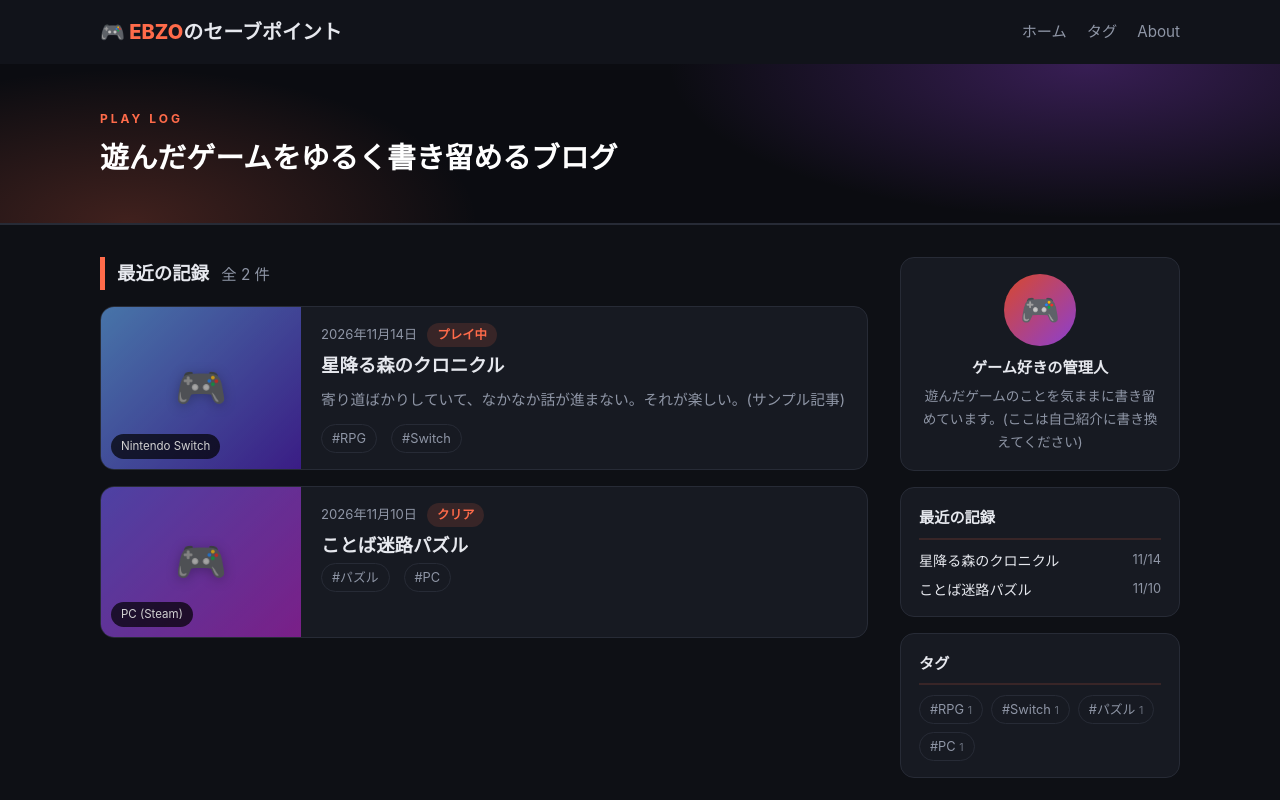
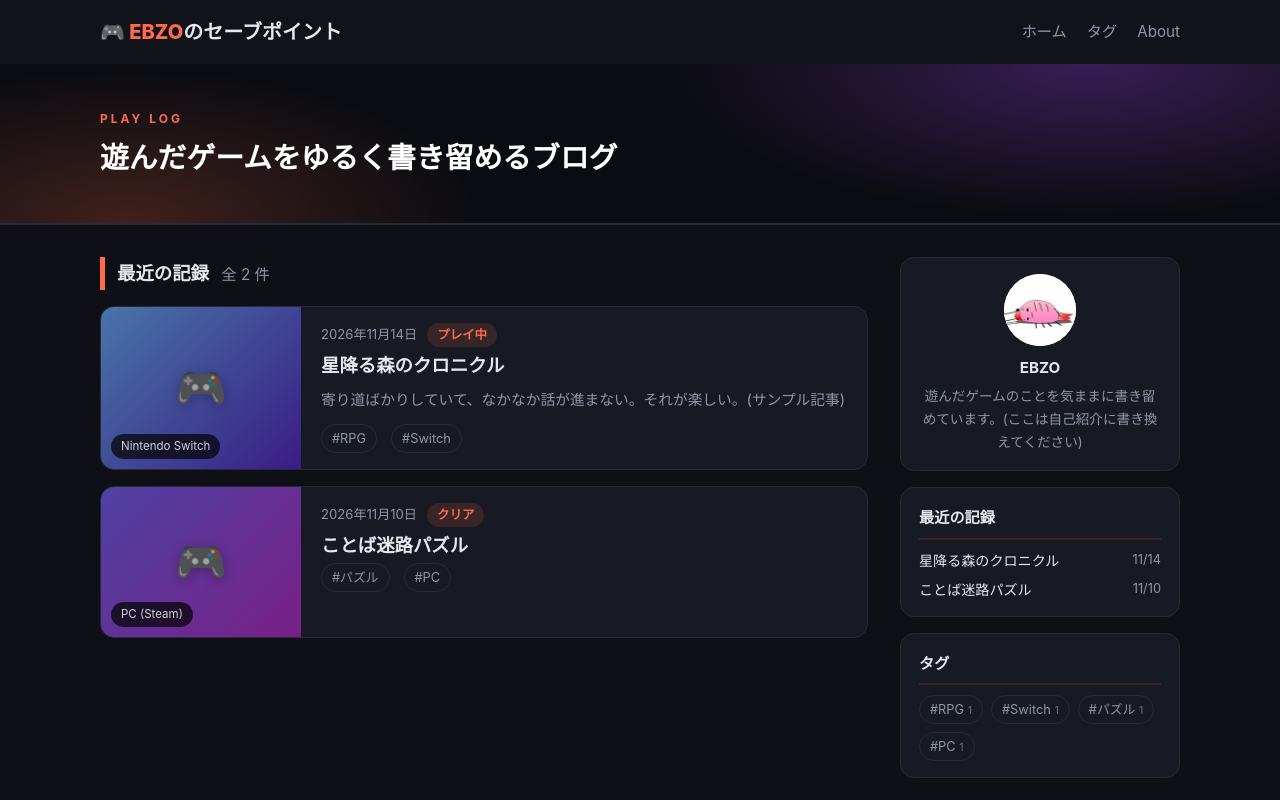
Before and after one commit to ebzot/game-blog, an Astro site: page / in a window 1280 px wide. Shown: the top 800 px of the page. Built offline with nearby package versions, Linux system fonts and the light colour scheme; Astro itself is replaced by a stand-in of ours.

Commit message:
プロフィールのアイコンと名前をEBZOに変更、ファビコンを追加
Co-Authored-By: Claude Opus 5.5 <noreply@anthropic.com>

```diff
--- a/src/components/Sidebar.astro
+++ b/src/components/Sidebar.astro
@@ -15,8 +15,8 @@ const fmt = (d: Date) =>
 
 <aside class="sidebar">
   <section class="widget profile">
-    <div class="avatar">🎮</div>
-    <h3>ゲーム好きの管理人</h3>
+    <img class="avatar" src={`${base}/images/ebzo.jpg`} alt="EBZOのアイコン" width="72" height="72" />
+    <h3>EBZO</h3>
     <p>遊んだゲームのことを気ままに書き留めています。(ここは自己紹介に書き換えてください)</p>
   </section>
 
--- a/src/layouts/BaseLayout.astro
+++ b/src/layouts/BaseLayout.astro
@@ -21,6 +21,7 @@ const base = import.meta.env.BASE_URL.replace(/\/$/, '');
     <meta charset="utf-8" />
     <meta name="viewport" content="width=device-width, initial-scale=1" />
     <title>{pageTitle}</title>
+    <link rel="icon" href={`${base}/images/ebzo.jpg`} />
     <meta name="description" content={description} />
     <meta property="og:title" content={pageTitle} />
     <meta property="og:description" content={description} />
--- a/src/styles/global.css
+++ b/src/styles/global.css
@@ -271,7 +271,7 @@ main { padding-block: 0; min-width: 0; }
 .avatar {
   width: 72px; height: 72px; margin: 0 auto;
   border-radius: 50%; display: grid; place-items: center; font-size: 2rem;
-  background: linear-gradient(135deg, #d9482b, #8b3fd1);
+  object-fit: cover; background: #fff;
 }
 .recent { list-style: none; margin: 0; padding: 0; display: grid; gap: 8px; }
 .recent li { display: flex; justify-content: space-between; gap: 8px; font-size: 0.88rem; line-height: 1.5; }
```
Also changed, not shown: public/images/ebzo.jpg (added).
